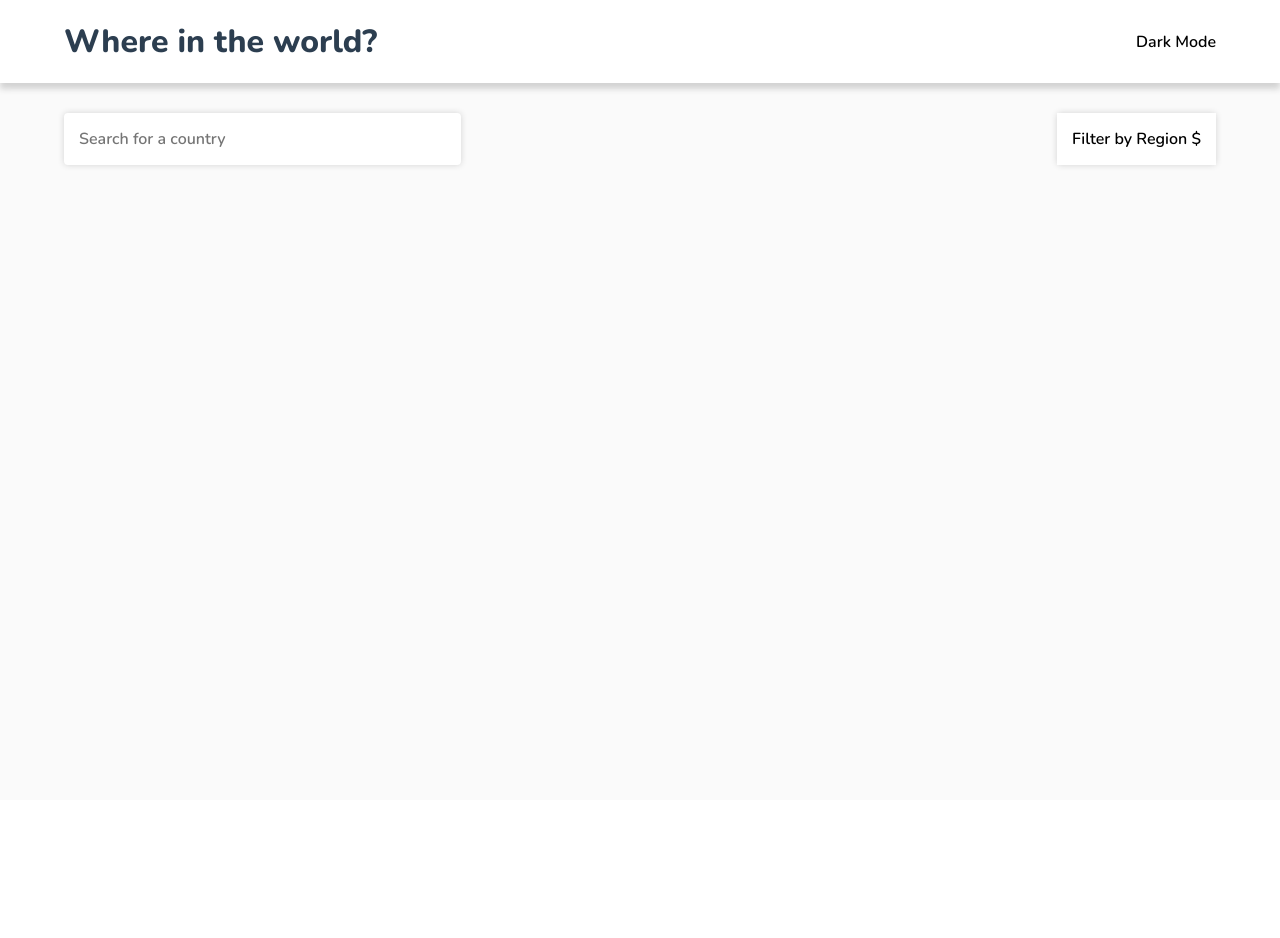
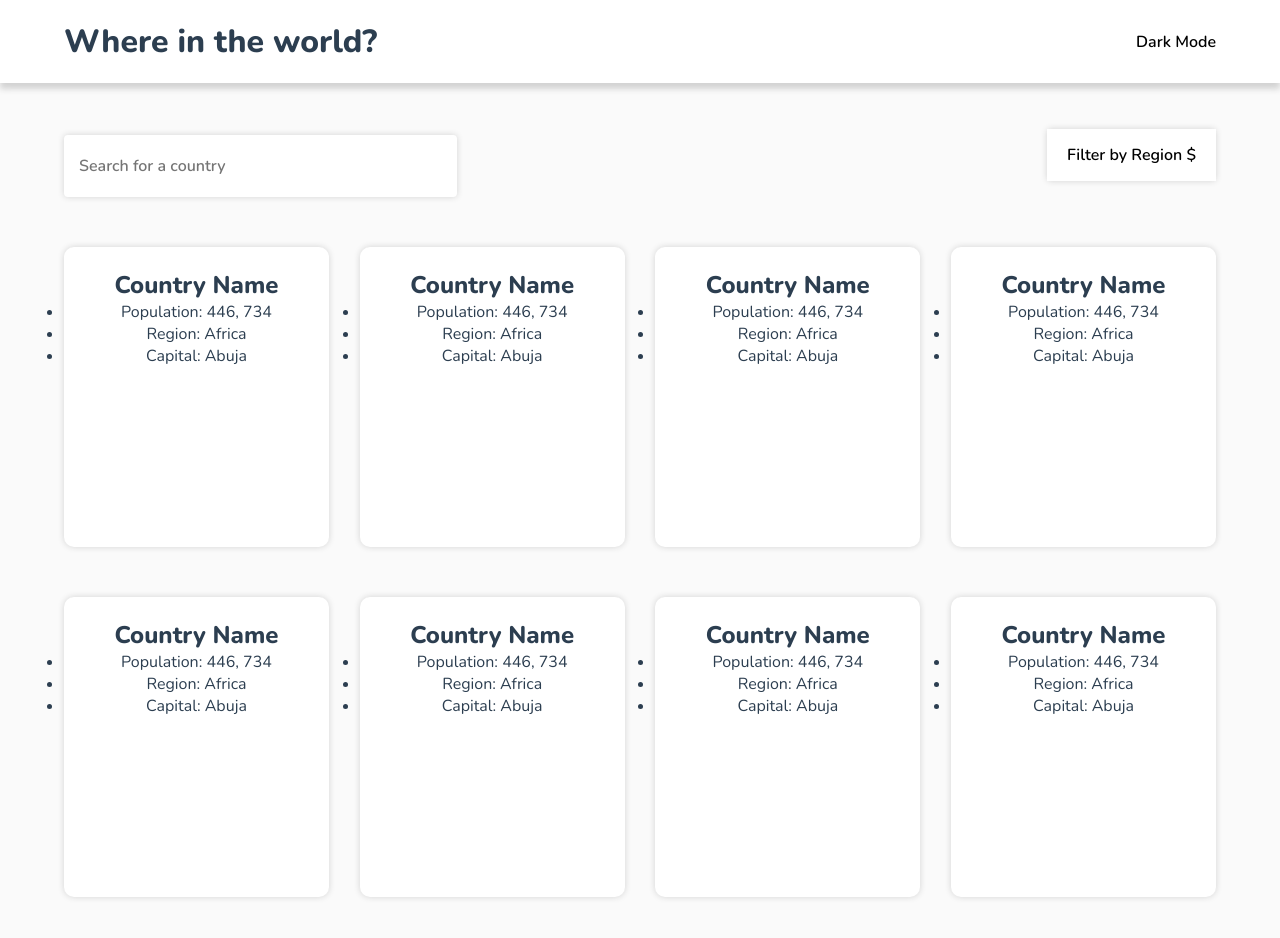
Before and after one commit to TechieStephen/Countriz, a Vue app: page / in a window 1280 px wide. Shown: the top 938 px of the page. Before the commit the page ends 800 px from the top, so only its background shows below. Built offline with nearby package versions, Linux system fonts and the light colour scheme.

Commit message:
added font awesome

```diff
--- a/public/index.html
+++ b/public/index.html
@@ -6,6 +6,7 @@
     <meta name="viewport" content="width=device-width,initial-scale=1.0">
     <link rel="icon" href="<%= BASE_URL %>favicon.ico">
     <title><%= htmlWebpackPlugin.options.title %></title>
+    <link rel="stylesheet" href="https://use.fontawesome.com/releases/v5.15.4/css/all.css" integrity="sha384-DyZ88mC6Up2uqS4h/KRgHuoeGwBcD4Ng9SiP4dIRy0EXTlnuz47vAwmeGwVChigm" crossorigin="anonymous">
   </head>
   <body>
     <noscript>
--- a/src/components/SearchBar.vue
+++ b/src/components/SearchBar.vue
@@ -1,15 +1,18 @@
 <template>
   <div id="search">
     <form>
+        <img src="" alt="">
         <input type="text" placeholder="Search for a country">
     </form>
 
     <div class="dropdown">
         <button class="dropbtn">Filter by Region <span>$</span></button>
         <div class="dropdown-content">
-            <a href="#">Link 1</a>
-            <a href="#">Link 2</a>
-            <a href="#">Link 3</a>
+            <a href="#">Africa</a>
+            <a href="#">Ameriaca</a>
+            <a href="#">Asia</a>
+            <a href="#">Europe</a>
+            <a href="#">Oceania</a>
         </div>
     </div>
   </div>
@@ -32,7 +35,7 @@ export default {
 form{
     flex: 1;
     input{
-        padding: 15px;
+        padding: 20px 15px;
         display: block;
         min-width: 40%;
         box-shadow: 0px 0px 6px lightgray;
@@ -49,7 +52,7 @@ form{
 
     button{
         background: #FFFFFF;
-        padding: 15px;
+        padding: 15px 20px;
     }
 
 
@@ -68,7 +71,7 @@ form{
 
         a{
             width: 100%;
-            padding: 12px 15px;
+            padding: 8px 20px;
 
             &:hover{
                 background:hsl(0, 0%, 98%) ;
--- a/src/views/Home.vue
+++ b/src/views/Home.vue
@@ -1,9 +1,15 @@
 <template>
   <div class="home">
     <Search-bar/>
-
     <section>
-       <div class="card">
+       <div v-for="n in 8" :key="n" class="card">
+         <img src="" alt="">
+         <h1>Country Name</h1>
+         <ul id="details">
+           <li>Population: 446, 734</li>
+           <li>Region: Africa</li>
+           <li>Capital: Abuja</li>
+         </ul>
        </div>
     </section>
   </div>
@@ -19,3 +25,21 @@ export default {
   }
 }
 </script>
+
+<style scoped lang="scss">
+section{
+  margin-top: 50px;
+  display: flex;
+  justify-content: space-between;
+  flex-wrap: wrap;
+
+  .card{
+    width:23%;
+    height: 300px;
+    background: #FFFFFF;
+    box-shadow: 0px 0px 6px lightgray;
+    border-radius: 10px;
+    margin-bottom: 50px;
+  }
+}
+</style>
```
